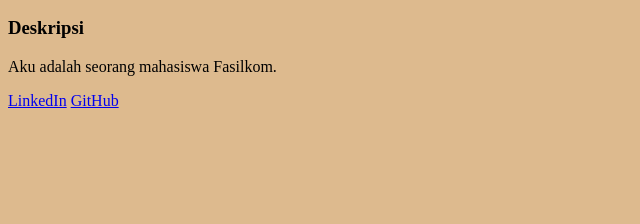
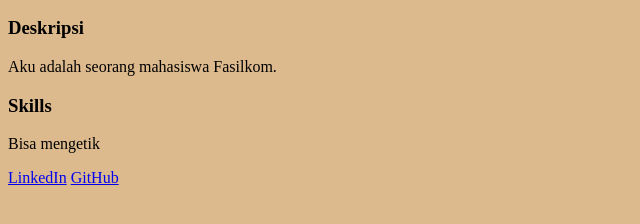
Before and after one commit to AkhtarKAz/amfm-itf, a plain HTML site: page index.html in a window 1280 px wide. Shown: the part 252-476 px from the top of the page, without its empty margins (0-640 px from the left). Drawn offline with Linux system fonts and the light colour scheme.

Commit message:
last commit

```diff
--- a/index.html
+++ b/index.html
@@ -20,6 +20,10 @@
     <div class="deskripsidiri">
         <h3>Deskripsi</h3>
         <p>Aku adalah seorang mahasiswa Fasilkom.</p>
+    <div>
+        <h3>Skills</h3>
+        <p>Bisa mengetik</p>
+    </div>
     </div>
     <div class="medsos">
         <a href="https://www.linkedin.com/in/akhtar-ken-azzura-16b53b42a?utm_source=share_via&utm_content=profile&utm_medium=member_android" target="_blank">LinkedIn</a>
```
